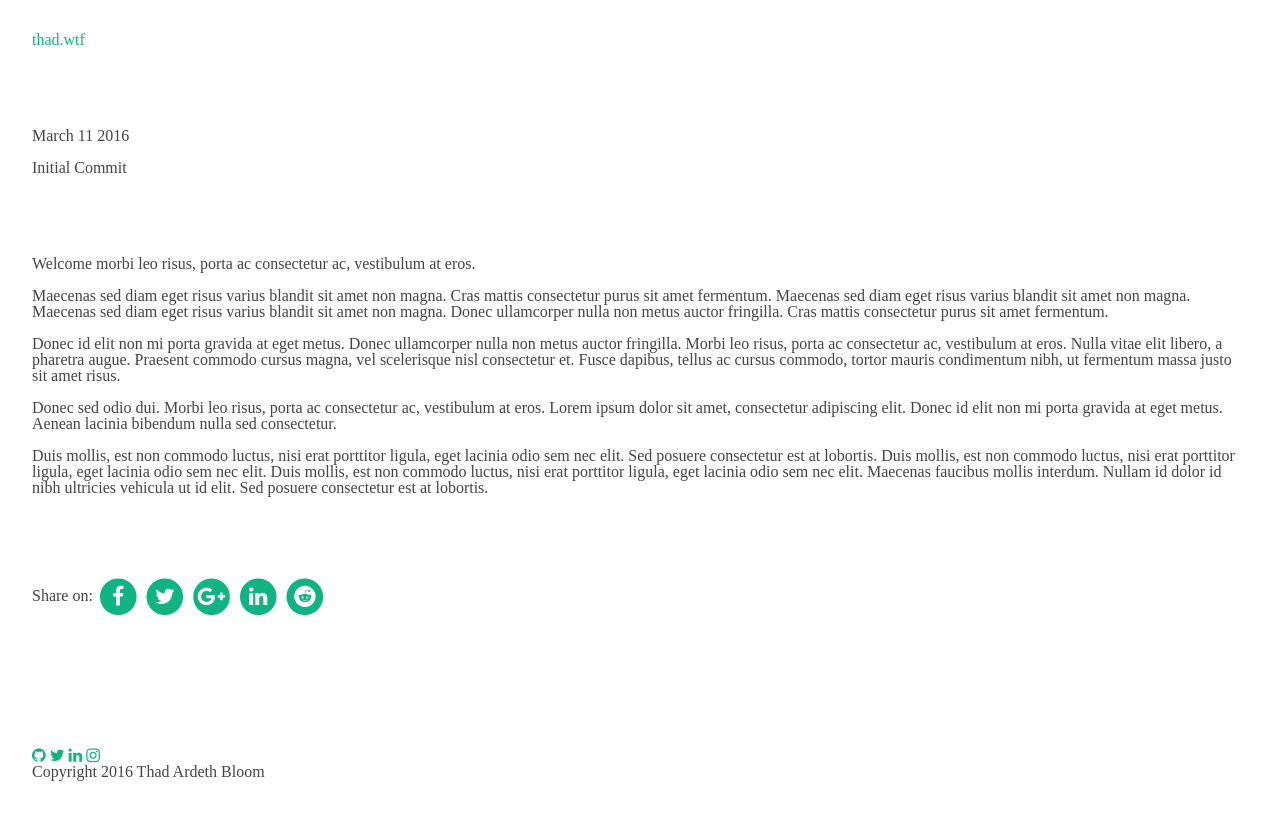
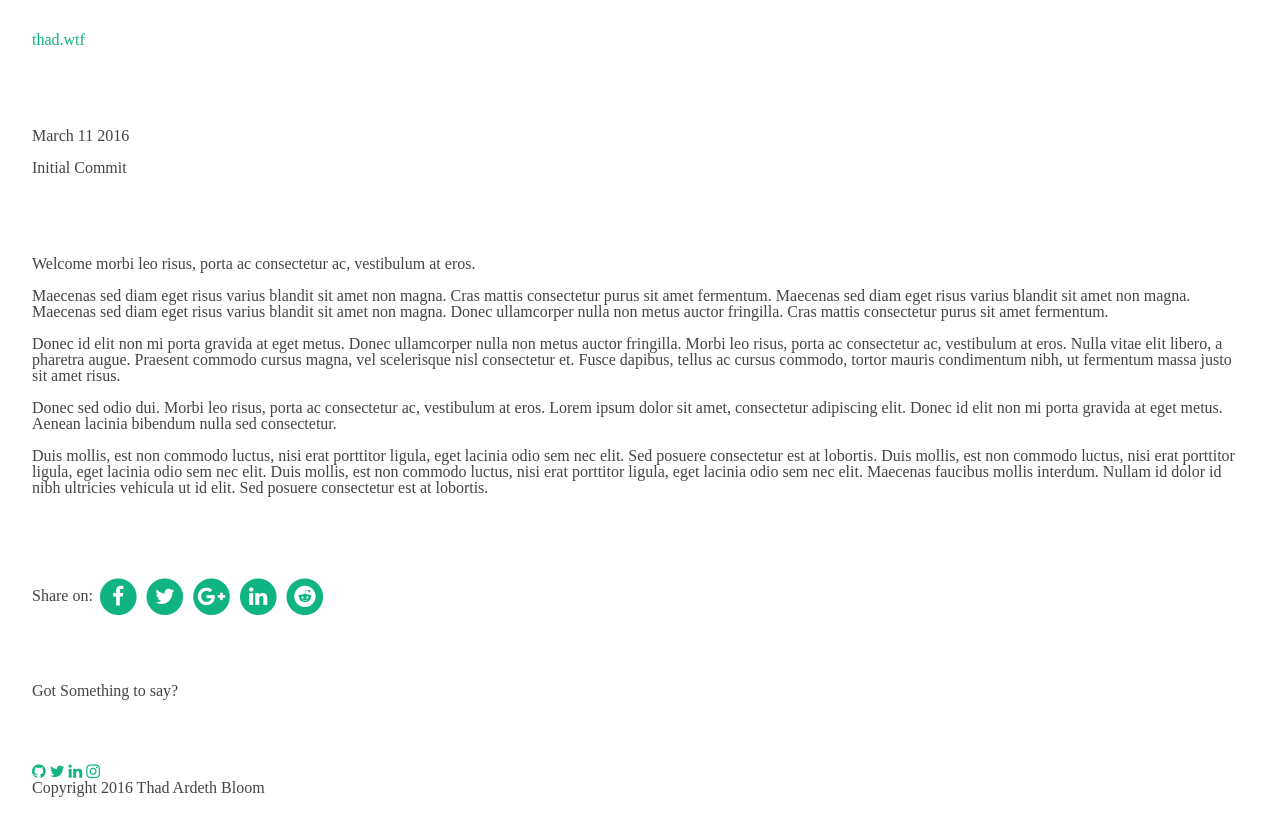
Before and after one commit to thadbloom/thadbloom.github.io, a Jekyll site: the page built from _posts/2016-03-11-initial-commit.markdown, in a window 1280 px wide. Shown: the top 836 px of the page. Built offline with Jekyll 4.4.1, drawn with Linux system fonts in a browser that asks for light colours; nearby versions of some CDN libraries; comment, search, counter and statistics services are not loaded.

Commit message:
add heading

```diff
--- a/_includes/disqus.html
+++ b/_includes/disqus.html
@@ -1,5 +1,7 @@
 <section class="comments section">
 	<div class="wrap">
+
+		<h3>Got Something to say?</h3>
 
 		<div id="disqus_thread"></div>
 		<script>
```
